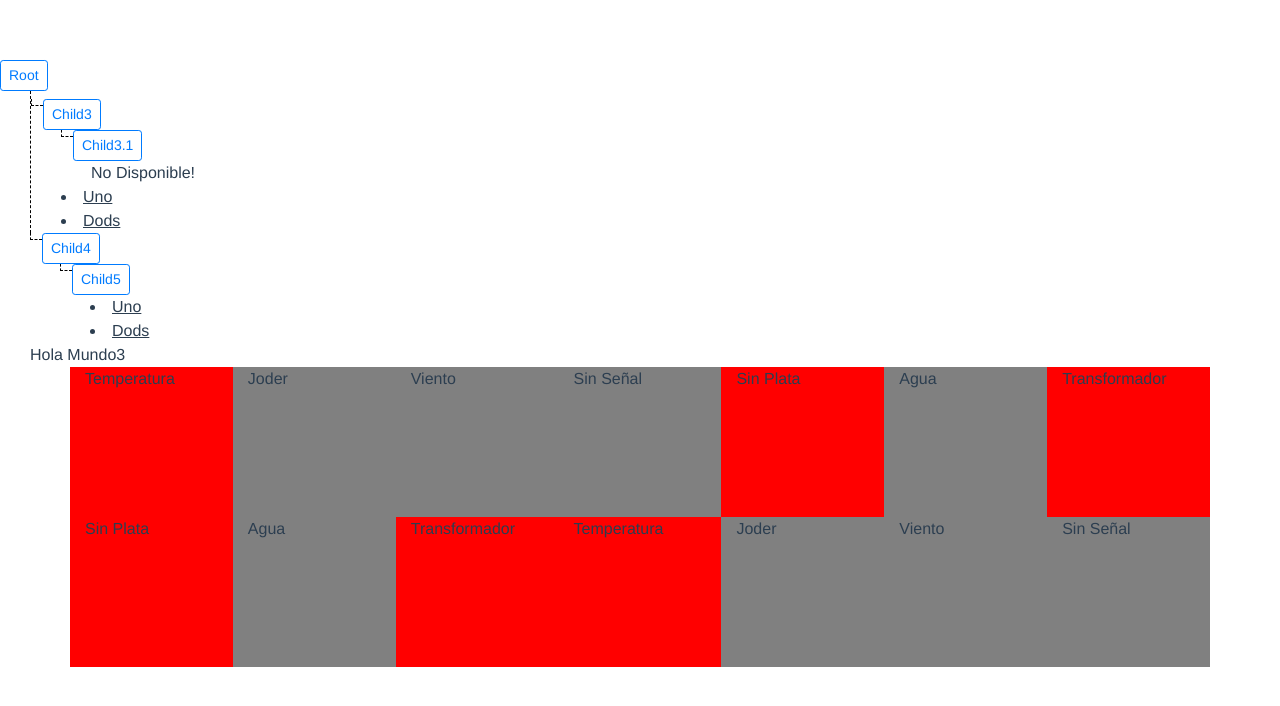
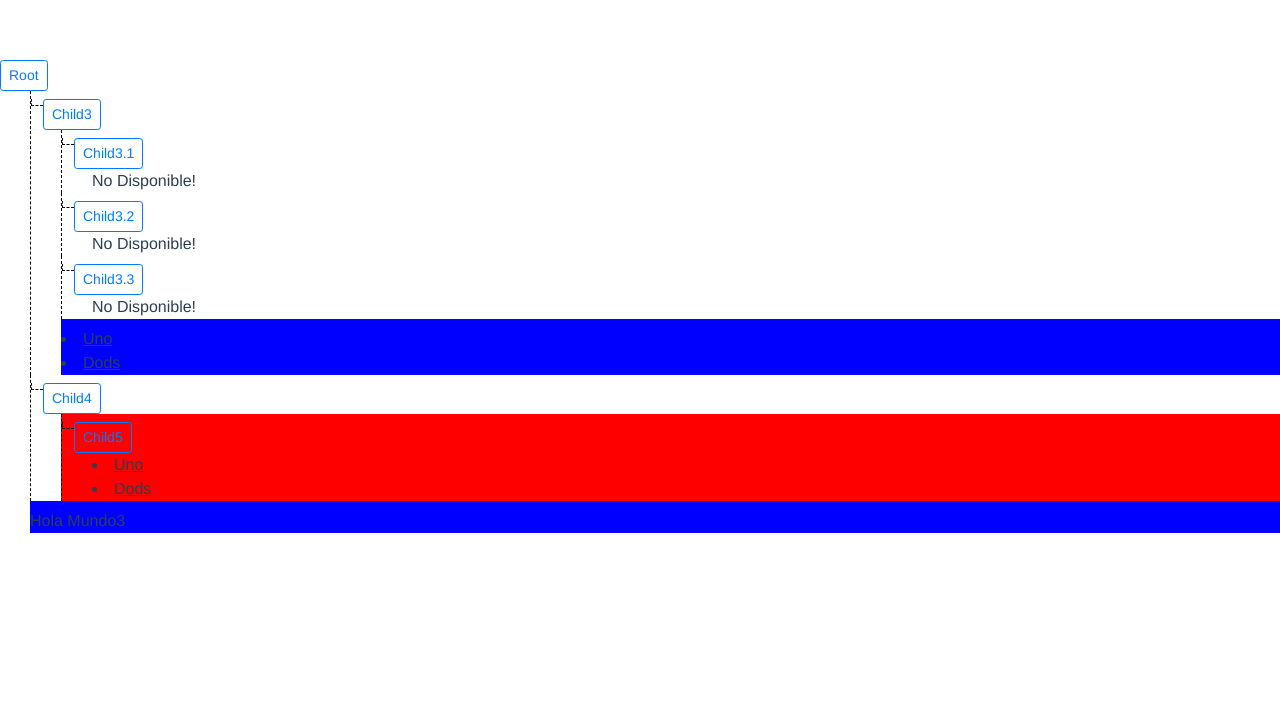
Before and after one commit to AkatorMr/ComponentesVue, a Vue app: page / in a window 1280 px wide. Shown: the top 706 px of the page. Built offline with nearby package versions, Linux system fonts and the light colour scheme.

Commit message:
Selectores

```diff
--- a/src/App.vue
+++ b/src/App.vue
@@ -2,17 +2,18 @@
   <div id="app">
     <arbol :indice="0" titulo="Root">
       <arbol :indice="1" titulo="Child3" :conborde="true">
-        <arbol :indice="4" titulo="Child3.1"></arbol>
+        <arbol :indice="4" titulo="Child3.1" :conborde="true"></arbol>
+        <arbol :indice="5" titulo="Child3.2" :conborde="true"></arbol>
+        <arbol :indice="6" titulo="Child3.3" :conborde="true"></arbol>
         <div>
           <u>
             <li>Uno</li>
             <li>Dods</li>
           </u>
         </div>
-
       </arbol>
-      <arbol :indice="3" titulo="Child4">
-        <arbol :indice="4" titulo="Child5">
+      <arbol :indice="3" titulo="Child4" :conborde="true">
+        <arbol :indice="4" titulo="Child5" :conborde="true">
           <div>
             <u>
               <li>Uno</li>
@@ -24,7 +25,7 @@
       <div>Hola Mundo3</div>
     </arbol>
 
-    <PanelAlarma></PanelAlarma>
+    <!-- <PanelAlarma></PanelAlarma> -->
   </div>
 </template>
 
--- a/src/components/Arbol.vue
+++ b/src/components/Arbol.vue
@@ -1,10 +1,10 @@
 <template>
-  <div :class="(indice>0?'arbol':'') + ' ' +(conborde?'conborde':'')+' '+michis()" >
+  <div :class="(indice>0?'arbol':'') + ' ' +(conborde?'conborde':'')">
     <div>
       <div :class="'ele'+' '+(conborde?'conborde':'')"></div>
       <span class="btn btn-sm btn-outline-primary" v-on:click="mostrar^=true;">{{titulo}}</span>
     </div>
-    <div class="desplegable" v-if="mostrar" @mouseover="michi=true" @blur="michi=false" @mouseleave="michi=false">
+    <div class="desplegable" v-if="mostrar">
       <slot>No Disponible!</slot>
     </div>
   </div>
@@ -17,28 +17,17 @@ export default {
   props: {
     indice: Number,
     titulo: String,
-    conborde:Boolean
+    conborde: Boolean
   },
   data() {
     return {
       re: null,
       fecha: "",
       error: false,
-      mostrar: true,
-      michi:false
+      mostrar: true
     };
   },
   methods: {
-    ss:function(){
-this.michi=true;
-console.log("Si");
-    },
-    michis(){
-      if(this.michi)
-      return "echoss";
-      else
-      return "";
-    },
     Indice: function() {
       return this.indice + 1;
     }
@@ -52,9 +41,6 @@ console.log("Si");
 
 <!-- Add "scoped" attribute to limit CSS to this component only -->
 <style scoped>
-.echoss{
-  background-color: red;
-}
 .arbol {
   /*margin-left: 30px;*/
   /*padding-top: 8px;
@@ -62,11 +48,29 @@ console.log("Si");
   border-left-style: dashed;
   border-left-width: 1px;*/
 }
-.arbol.conborde{
+.desplegable .arbol.conborde:first-child {
+  padding-top: 8px;
+  border-left-color: black;
+
+  border-left-style: dashed;
+  border-left-width: 1px;
+}
+div.arbol.conborde + div.arbol.conborde {
   padding-top: 8px;
   border-left-color: black;
   border-left-style: dashed;
   border-left-width: 1px;
+}
+div.arbol.conborde ~ div:not(.arbol.conborde) {
+  padding-top: 8px;
+  border-left-color: black;
+  border-left-style: dashed;
+  border-left-width: 0px;
+  background-color: blue;
+}
+
+div.desplegable > div.arbol.conborde:last-of-type {
+  background-color: red;
 }
 .desplegable {
   padding-left: 30px;
```
